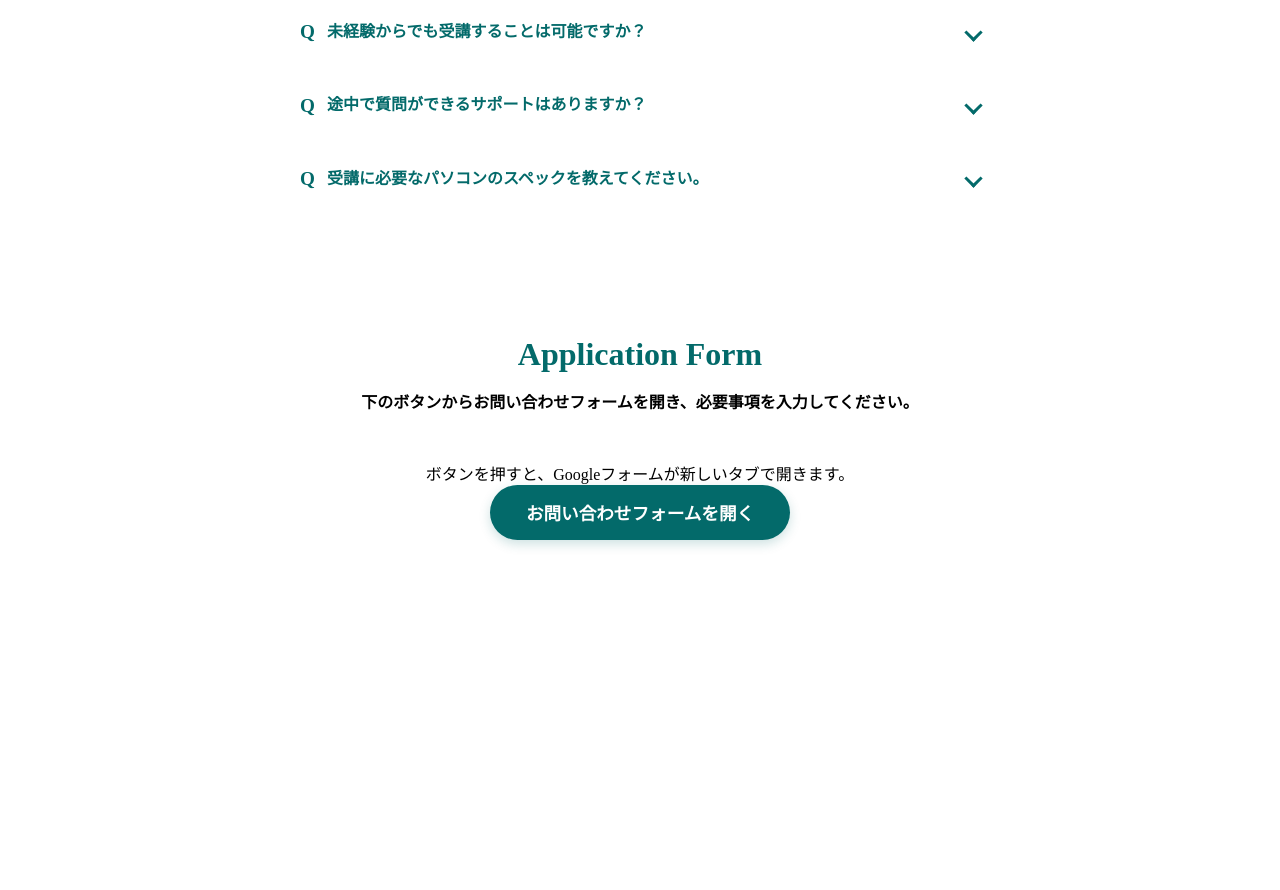
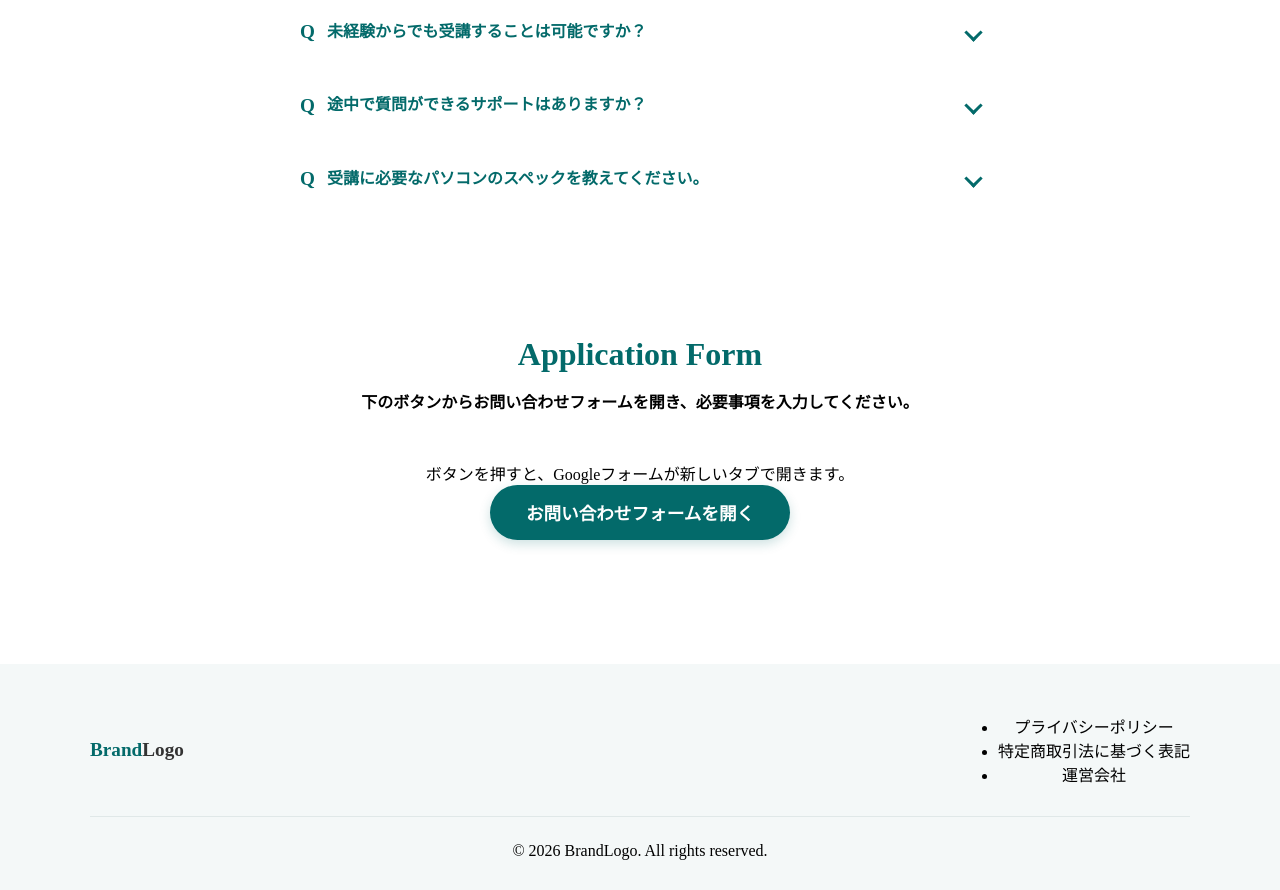
Before and after one commit to nguyentuanhuy3107-spec/forter, a plain HTML site: page index.html in a window 1280 px wide. Shown: the part 3696-4586 px from the top of the page. Before the commit the page ends 4300 px from the top, so only its background shows below. Drawn offline with Linux system fonts and the light colour scheme.

Commit message:
Update index.html

```diff
--- a/index.html
+++ b/index.html
@@ -287,7 +287,22 @@ A：ここに答(こた)えを書(か)きます。
 <!-- =============================
 ▼▼▼▼▼　フッター / Footer ▼▼▼▼
 ============================= -->
+<footer class="main-footer">
+  <div class="footer-inner">
+     <div class="footer-top">
+        <a href="#" class="footer-logo"><span>Brand</span>Logo</a>
+        <ul class="footer-links">
+            <li><a href="#">プライバシーポリシー</a></li>
+            <li><a href="#">特定商取引法に基づく表記</a></li>
+            <li><a href="#">運営会社</a></li>
+      </ul>
+   </div>
 
+  <div class="footer-bottom">
+      <p class="copyright">&copy; 2026 BrandLogo. All rights reserved.</p>
+   </div>
+  </div>
+</footer>
 <!-- =============================
 ▲▲▲▲ フッター / Footer ▲▲▲▲
 ============================= -->
```
